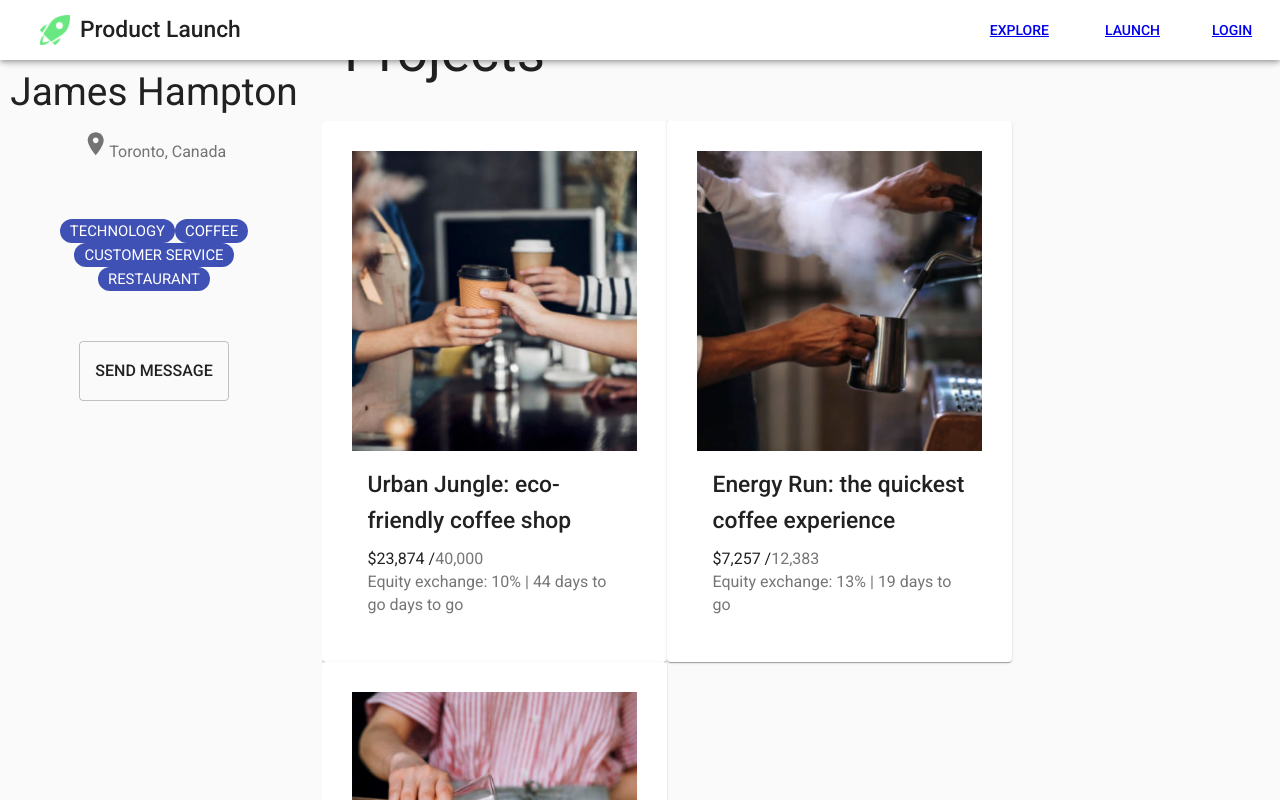
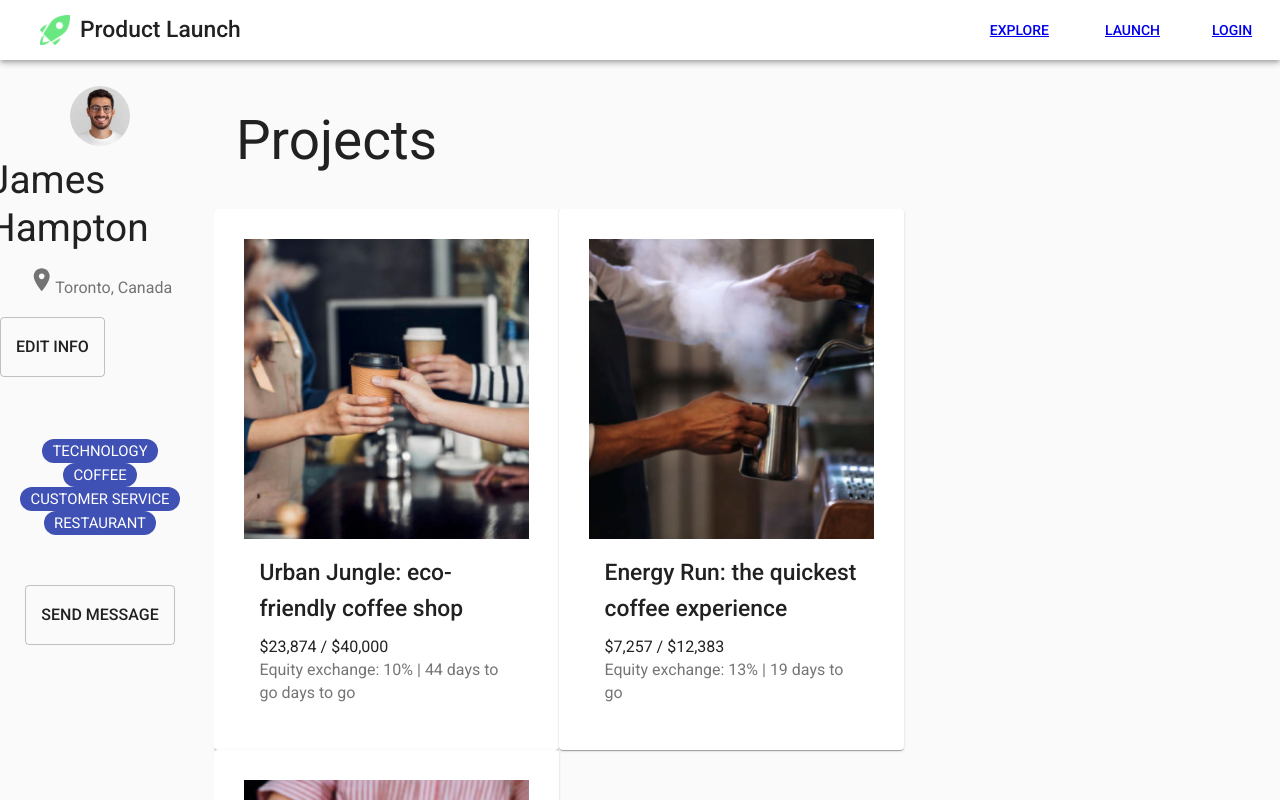
Before and after one commit to hatchways/team-latte, a React (Create React App) app in the folder client/: page /profile in a window 1280 px wide. Shown: the top 800 px of the page. Built offline with nearby package versions, Linux system fonts and the light colour scheme; a web font is replaced by a local one.

Commit message:
Added skeleton-dialog for editting profile info

```diff
--- a/client/src/App.js
+++ b/client/src/App.js
@@ -24,8 +24,8 @@ function App() {
 
       <BrowserRouter>
 
-          <Route exact path="/" component={Landing} />
-          <Route path="/" component={Navbar} />
+          <Route exact path="/" component={Landing}/>
+          <Route path="/" component={Navbar}/>
           <Route path='/login' component={Login} />
           <Route path='/signup' component={Signup} />
           <Route path="/profile/" component={ProfilePage} />
--- a/client/src/pages/Edit.js
+++ b/client/src/pages/Edit.js
@@ -72,7 +72,7 @@ function EditForm() {
             </Grid>
 
             <Grid item xs={false} md={9} >
-                <div component={Paper}>
+                <div component={Paper} >
                     <Typography variant="h5">Let's start with basics</Typography>
 
                     <Typography variant="body1">Project Title</Typography>
--- a/client/src/pages/Landingpage.js
+++ b/client/src/pages/Landingpage.js
@@ -2,8 +2,18 @@ import React from 'react';
 import {Link} from 'react-router-dom';
 import NewMemberInfo from './register'
 import Login from './login'
+import { Button, Dialog, DialogTitle, DialogContent, DialogContentText, TextField } from '@material-ui/core';
 
 function Landing() {
+    const [open, setOpen] = React.useState(false);
+
+    function handleClickOpen() {
+      setOpen(true);
+    }
+
+    function handleClose() {
+      setOpen(false);
+    }
     return(
         <div>
             <h1>Landing Page</h1>
--- a/client/src/pages/Profile.js
+++ b/client/src/pages/Profile.js
@@ -1,11 +1,11 @@
-import React from "react"
+import React, { useState } from "react"
 import { makeStyles } from '@material-ui/core/styles';
 import Paper from '@material-ui/core/Paper';
 import Grid from '@material-ui/core/Grid';
 import Avatar from '@material-ui/core/Avatar'
 import Chip from '@material-ui/core/Chip';
 import Container from '@material-ui/core/Container';
-import { Typography } from "@material-ui/core"
+import { Typography, Dialog, DialogTitle, DialogContentText, DialogContent, DialogActions, TextField } from "@material-ui/core"
 import Button from '@material-ui/core/Button';
 
 import Fields from './Fields'
@@ -37,7 +37,6 @@ const useStyles = makeStyles({
     padding:20,
   }
 });
-
 const fieldsData = ["TECHNOLOGY", "COFFEE", "CUSTOMER SERVICE", "RESTAURANT"]
 
 const projectData = [
@@ -73,24 +72,89 @@ const projectData = [
   }
 ]
 
-export default function ProfilePage() {
-  const classes = useStyles()
-  return (
-    <React.Fragment>
-      <Grid container spacing={2} className="flexsection">
-        {/* Left part */}
-        <Grid item xs={3} justify="center" className={"flex-col-scroll"}>
+function EditDialog() {
+
+  const [open, setOpen] = useState(false);
+  function handleOpenClick() {
+    setOpen(true);
+  };
+  function handleCloseClick() {
+    setOpen(false);
+  };
+
+  return(
+    <div>
+      <Button onClick={handleOpenClick} variant="outlined">Edit info</Button>
+      <Dialog open={open} close={handleCloseClick}>
+        <DialogTitle>Edit Profile</DialogTitle>
+        <DialogContent dividers>
+          <DialogContentText>
+
+          <Grid item xs={12} justify="center" className={"flex-col-scroll"}>
           <Grid container direction="column" spacing={3}>
             <Grid container justify="center" alignItems="center">
-              <Avatar alt="James Hampton"  src={JHAvatar} className={classes.bigAvatar} />
+              <Avatar alt="James Hampton"  src={JHAvatar} />
             </Grid>
-
 
             <Grid container justify="center" alignItems="center" className="full-name">
               <Typography variant="h4" gutterBottom>
                 James Hampton
               </Typography>
             </Grid>
+
+
+            <Grid container justify="center" alignItems="center" >
+              <Typography variant="body2" color="textSecondary" gutterBottom >
+                <LocationOnIcon/>
+                Toronto, Canada
+              </Typography>
+            </Grid>
+
+            <Grid item >
+              <EditDialog />
+            </Grid>
+
+            <Fields fieldsData={fieldsData} />
+
+            <Grid container justify="center" >
+              <Button variant="outlined" >
+                Send Message
+              </Button>
+            </Grid>
+            </Grid>
+            </Grid>
+
+          </DialogContentText>
+          <DialogActions>
+            <Button onClick={handleCloseClick}>Submit Changes</Button>
+          </DialogActions>
+        </DialogContent>
+
+      </Dialog>
+    </div>
+  )
+
+};
+
+
+export default function ProfilePage() {
+  const classes = useStyles()
+  return (
+    <React.Fragment>
+      <Grid container spacing={2} className="flexsection" style={{marginTop: '80px'}}>
+        {/* Left part */}
+        <Grid item xs={2} justify="center" className={"flex-col-scroll"}>
+          <Grid container direction="column" spacing={3}>
+            <Grid container justify="center" alignItems="center">
+              <Avatar alt="James Hampton"  src={JHAvatar} className={classes.bigAvatar} />
+            </Grid>
+
+            <Grid container justify="center" alignItems="center" className="full-name">
+              <Typography variant="h4" gutterBottom>
+                James Hampton
+              </Typography>
+            </Grid>
+
 
             <Grid container justify="center" alignItems="center" className={classes.location}>
               <Typography variant="body2" color="textSecondary" gutterBottom >
@@ -99,9 +163,13 @@ export default function ProfilePage() {
               </Typography>
             </Grid>
 
+            <Grid item >
+              <EditDialog />
+            </Grid>
+
             <Fields fieldsData={fieldsData} />
 
-            <Grid container justify="center" alignItems="center">
+            <Grid container justify="center" >
               <Button variant="outlined" className={classes.messageButton}>
                 Send Message
               </Button>
--- a/client/src/pages/Project.js
+++ b/client/src/pages/Project.js
@@ -56,11 +56,9 @@ export function ProjectCard(props) {
             {props.project.title}
           </Typography>
           <Typography variant="body2" color="textPrimary" component="h2">
-            ${props.project.raised} /
-            <Typography variant="body2" color="textSecondary" display="inline">
-              {props.project.goal}
-            </Typography>
+            ${props.project.raised} / ${props.project.goal}
           </Typography>
+
           <Typography variant="body2" color="textSecondary" component="h2">
             Equity exchange: {props.project.equity} | {props.project.daysToGo} days to go
           </Typography>
```
